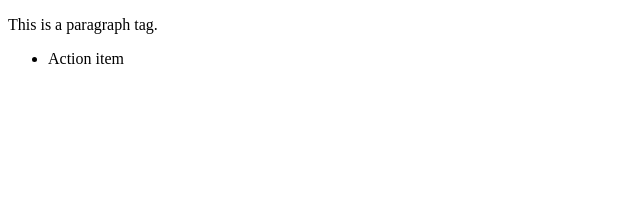
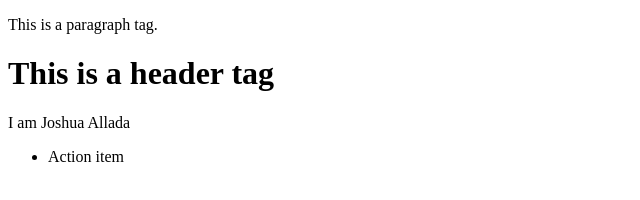
Before and after one commit to bryllim/gittest, a plain HTML site: page index.html in a window 1280 px wide. Shown: the whole page, without its empty margins (0-640 px from the left). Drawn offline with Linux system fonts and the light colour scheme.

Commit message:
added lines

```diff
--- a/index.html
+++ b/index.html
@@ -7,6 +7,8 @@
 </head>
 <body>
     <p>This is a paragraph tag.</p>
+    <h1>This is a header tag</h1>
+    <p>I am Joshua Allada</p>
     <ul>
         <li>Action item</li>
     </ul>
```
